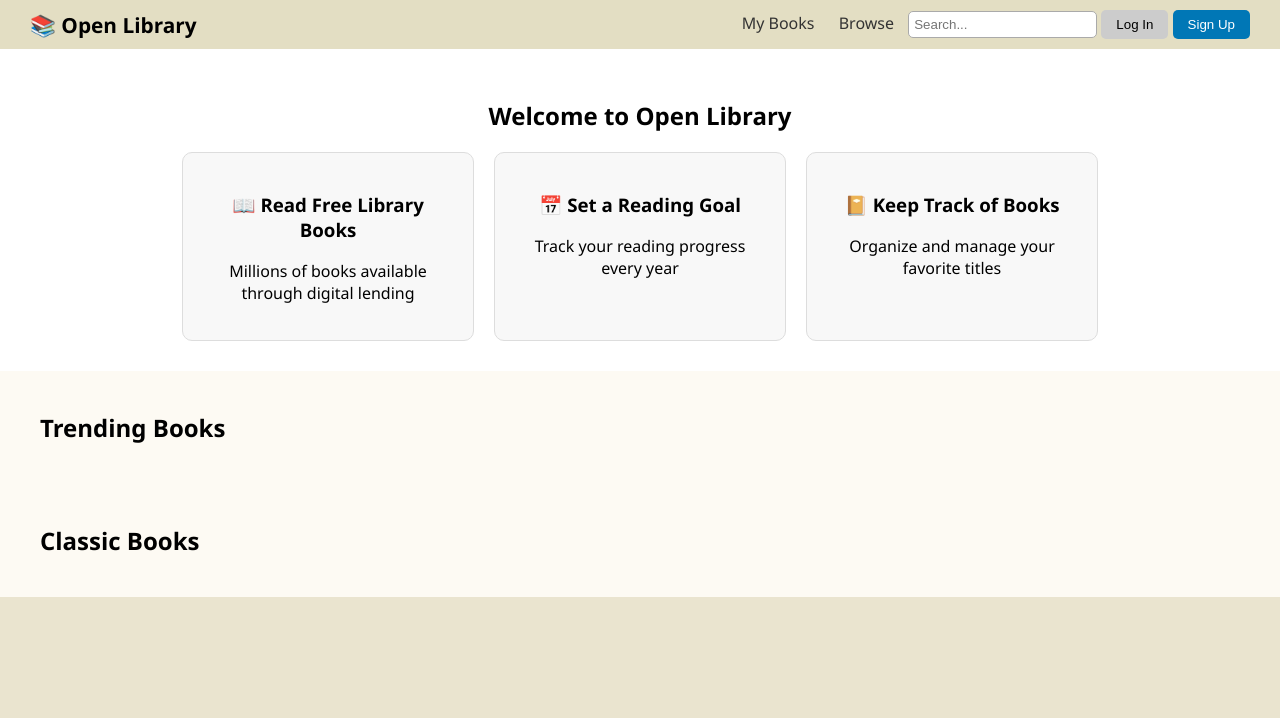
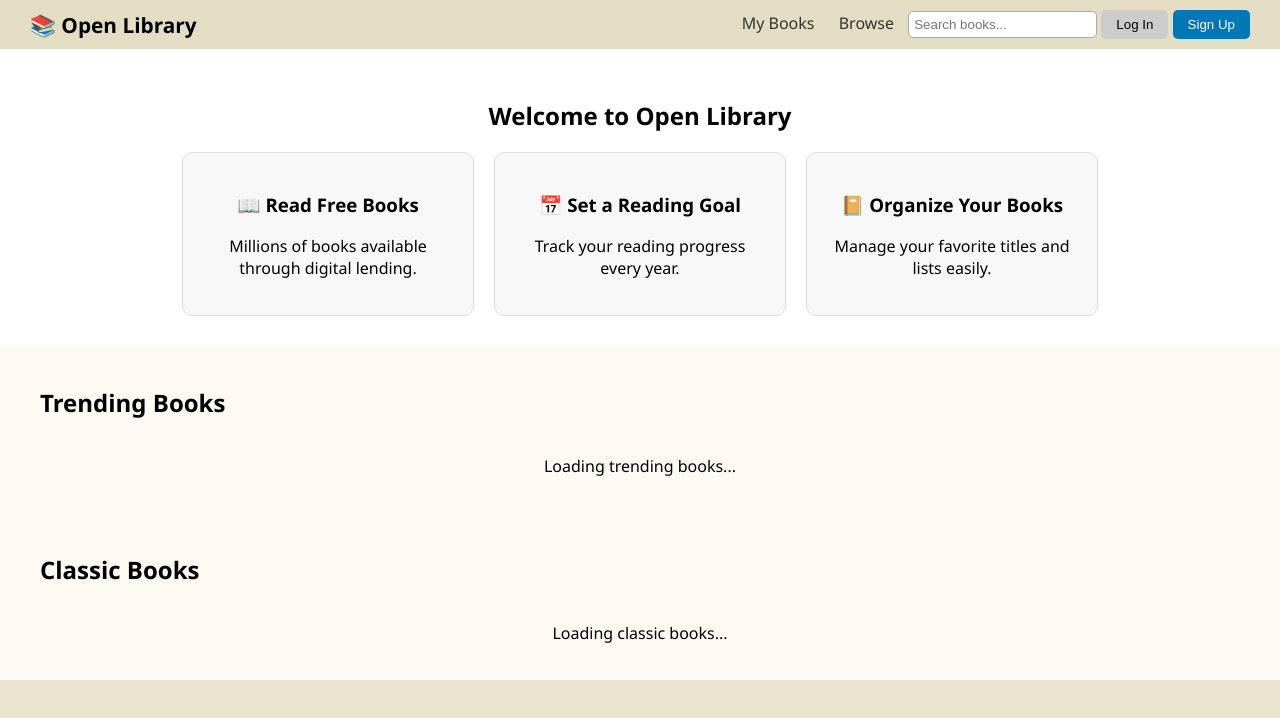
Before and after one commit to Narasimman1501/BookListz, a plain HTML site: page index.html in a window 1280 px wide. Drawn offline with Linux system fonts and the light colour scheme; a script that the page names is missing.

Commit message:
Update index.html

```diff
--- a/index.html
+++ b/index.html
@@ -3,7 +3,7 @@
 <head>
   <meta charset="UTF-8" />
   <meta name="viewport" content="width=device-width, initial-scale=1.0" />
-  <title>Book Recommendation | Open Library Clone</title>
+  <title>Open Library | Book Recommendations</title>
   <link rel="stylesheet" href="styles.css" />
 </head>
 <body>
@@ -13,7 +13,7 @@
     <nav>
       <a href="#">My Books</a>
       <a href="#">Browse</a>
-      <input type="text" placeholder="Search..." id="search-box">
+      <input type="text" id="search-box" placeholder="Search books..." />
       <button class="btn">Log In</button>
       <button class="btn primary">Sign Up</button>
     </nav>
@@ -24,16 +24,16 @@
     <h2>Welcome to Open Library</h2>
     <div class="features">
       <div class="feature">
-        <h3>📖 Read Free Library Books</h3>
-        <p>Millions of books available through digital lending</p>
+        <h3>📖 Read Free Books</h3>
+        <p>Millions of books available through digital lending.</p>
       </div>
       <div class="feature">
         <h3>📅 Set a Reading Goal</h3>
-        <p>Track your reading progress every year</p>
+        <p>Track your reading progress every year.</p>
       </div>
       <div class="feature">
-        <h3>📔 Keep Track of Books</h3>
-        <p>Organize and manage your favorite titles</p>
+        <h3>📔 Organize Your Books</h3>
+        <p>Manage your favorite titles and lists easily.</p>
       </div>
     </div>
   </section>
@@ -42,7 +42,7 @@
   <section class="book-section">
     <h2>Trending Books</h2>
     <div class="book-list" id="trending-books">
-      <!-- Book Cards will be inserted by JS -->
+      <p>Loading trending books...</p>
     </div>
   </section>
 
@@ -50,7 +50,7 @@
   <section class="book-section">
     <h2>Classic Books</h2>
     <div class="book-list" id="classic-books">
-      <!-- Book Cards will be inserted by JS -->
+      <p>Loading classic books...</p>
     </div>
   </section>
 
```
